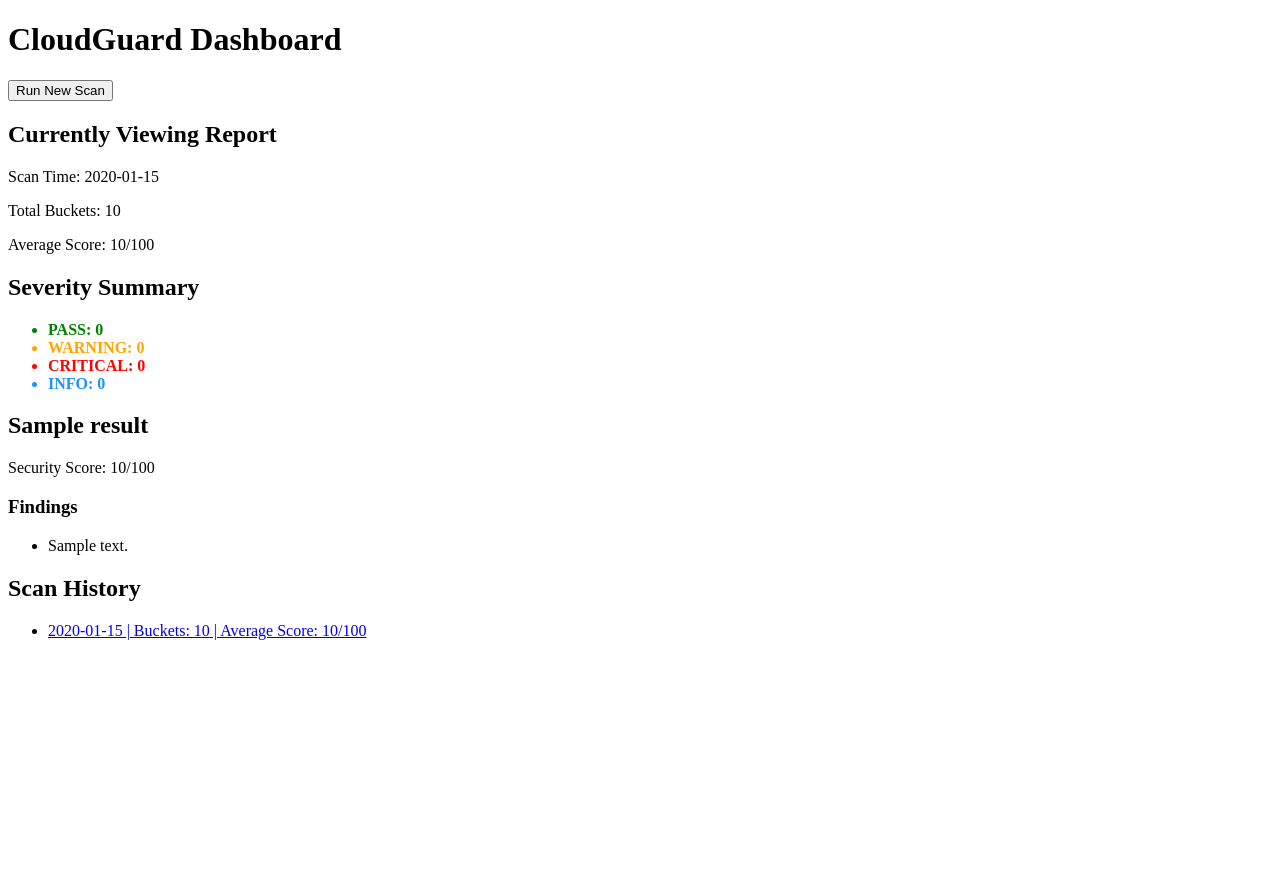
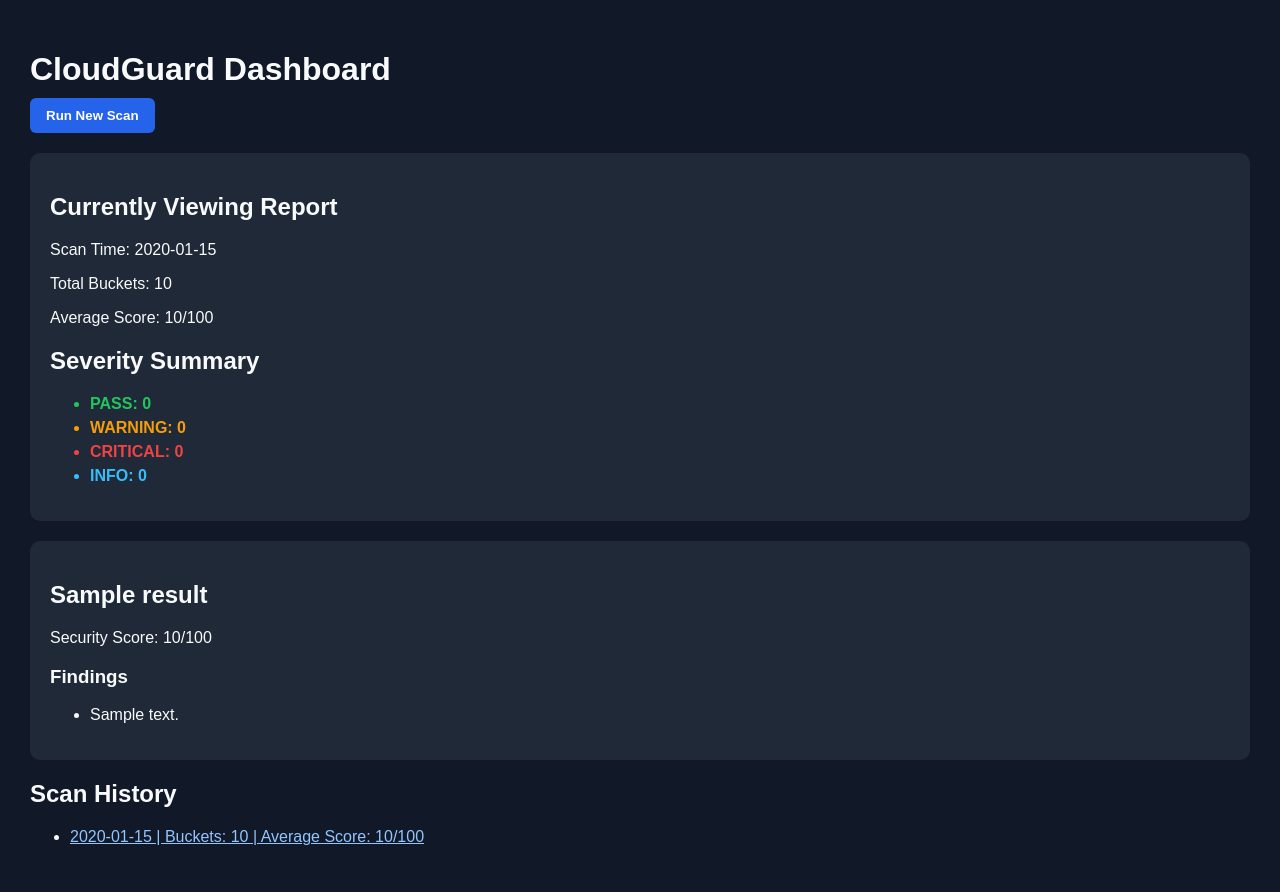
Before and after one commit to OloaneShark/cloudguard, a Flask app: page / in a window 1280 px wide. Before the commit the page ends 640 px from the top, so only its background shows below. Run offline with Flask 3, Linux system fonts and the light colour scheme; tables that the repository leaves empty hold one stand-in row (values such as "Sample post").

Commit message:
Add modern dashboard styling and bucket cards

```diff
--- a/templates/dashboard.html
+++ b/templates/dashboard.html
@@ -4,10 +4,58 @@
 <head>
     <title>CloudGuard Dashboard</title>
     <style>
-        .pass { color: green; font-weight: bold; }
-        .warning { color: orange; font-weight: bold; }
-        .critical { color: red; font-weight: bold; }
-        .info { color: dodgerblue; font-weight: bold; }
+        body {
+            font-family: Arial, sans-serif;
+            background-color: #111827;
+            color: #f9fafb;
+            margin: 0;
+            padding: 30px;
+        }
+
+        h1 {
+            margin-bottom: 10px;
+        }
+
+        button {
+            background-color: #2563eb;
+            color: white;
+            border: none;
+            padding: 10px 16px;
+            border-radius: 6px;
+            cursor: pointer;
+            font-weight: bold;
+        }
+
+        button:hover {
+            background-color: #1d4ed8;
+        }
+
+        .summary {
+            background-color: #1f2937;
+            padding: 20px;
+            border-radius: 10px;
+            margin: 20px 0;
+        }
+
+        .bucket-card {
+            background-color: #1f2937;
+            padding: 20px;
+            border-radius: 10px;
+            margin: 20px 0;
+        }
+
+        .pass { color: #22c55e; font-weight: bold; }
+        .warning { color: #f59e0b; font-weight: bold; }
+        .critical { color: #ef4444; font-weight: bold; }
+        .info { color: #38bdf8; font-weight: bold; }
+
+        a {
+            color: #93c5fd;
+        }
+
+        li {
+            margin-bottom: 6px;
+        }
     </style>
 </head>
 <body>
@@ -16,7 +64,7 @@
     <a href="/scan">
         <button>Run New Scan</button>
     </a>
-
+<div class="summary">
     <h2>Currently Viewing Report</h2>
 
     <p>Scan Time: {{ report_data.scan_time }}</p>
@@ -31,8 +79,10 @@
         <li class="critical">CRITICAL: {{ severity_counts.CRITICAL }}</li>
         <li class="info">INFO: {{ severity_counts.INFO }}</li>
     </ul>
+</div>
 
     {% for bucket in report_data.buckets %}
+        <div class="bucket-card">
             <h2>{{ bucket.bucket_name }}</h2>
             <p>Security Score: {{ bucket.security_score }}/100</p>
 
@@ -52,6 +102,7 @@
                     {% endif %}
                 {% endfor %}
             </ul>
+        </div>
     {% endfor %}
 
     <h2>Scan History</h2>
```
Lines whose indentation alone changed are shown as unchanged.
